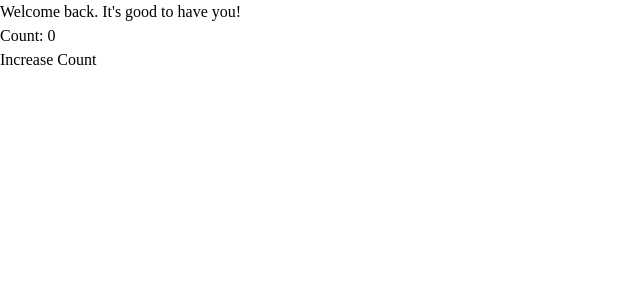
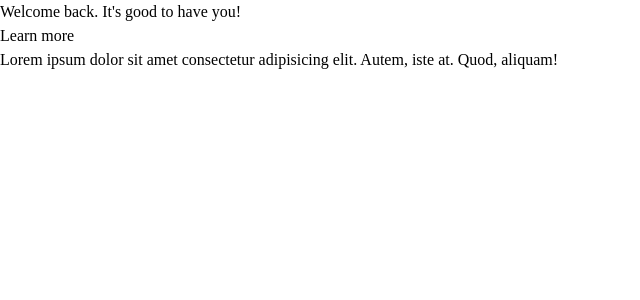
Before and after one commit to theakisaac/React-Learning, a React (Vite) app: page / in a window 1280 px wide. Shown: the top 300 px of the page, without its empty margins (0-640 px from the left). Built offline with nearby package versions, Linux system fonts and the light colour scheme.

Commit message:
added another features

```diff
--- a/src/Counter.jsx
+++ b/src/Counter.jsx
@@ -1,16 +1,19 @@
 import { useState } from "react";
 
-function Counter() {
+function Counter () {
+const [isLoggedIn, setIsLoggedIn] = useState(true)
 
-    const [count, setCount] = useState(0);
-
-    return (
+ return (
 
         <>
-        <h1>Count: {count}</h1>
-        <button onClick={() => setCount(count + 1)}>Increase Count</button>
+       <button onClick={() => setIsLoggedIn(!isLoggedIn)}>Learn more</button>
+                {isLoggedIn && <p>Lorem ipsum dolor sit amet consectetur adipisicing elit. Autem, iste at. Quod, aliquam!</p>}
+
+
         </>
     )
 }
 
+
+
 export default Counter
```
